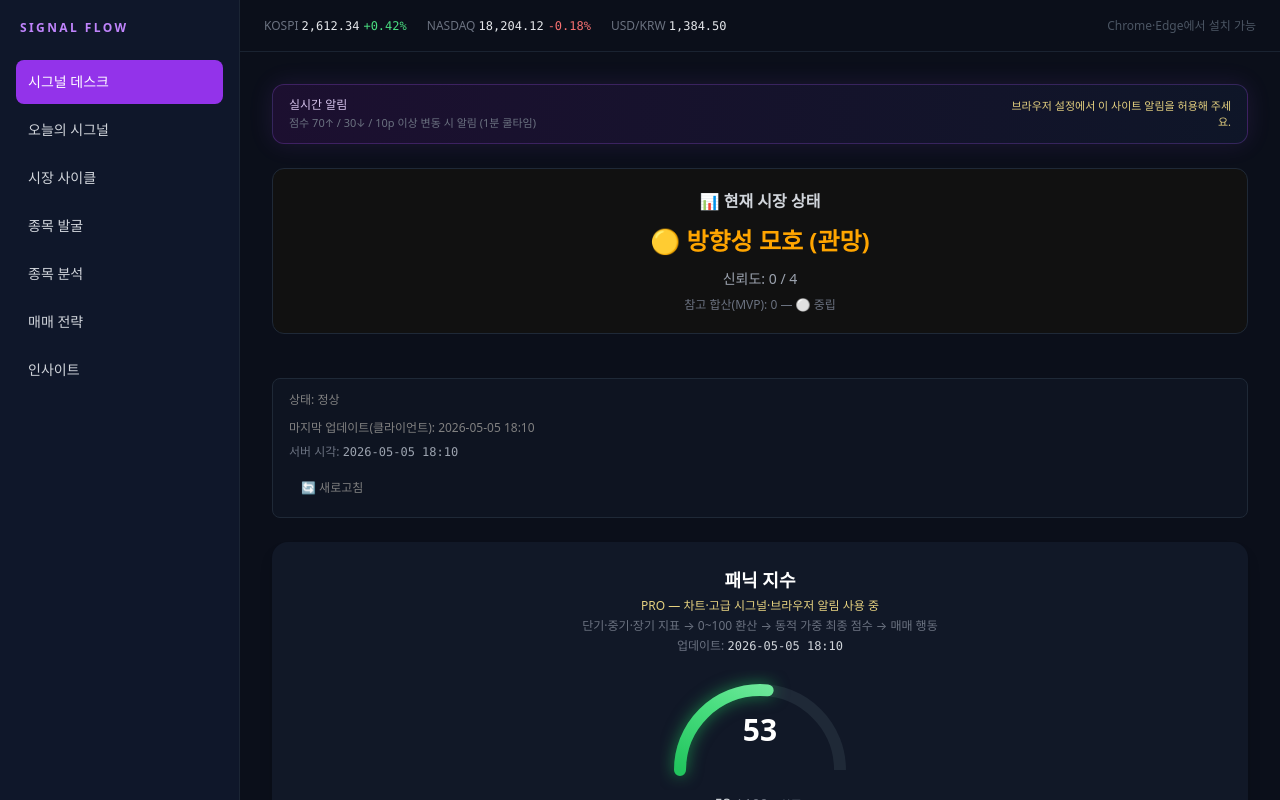
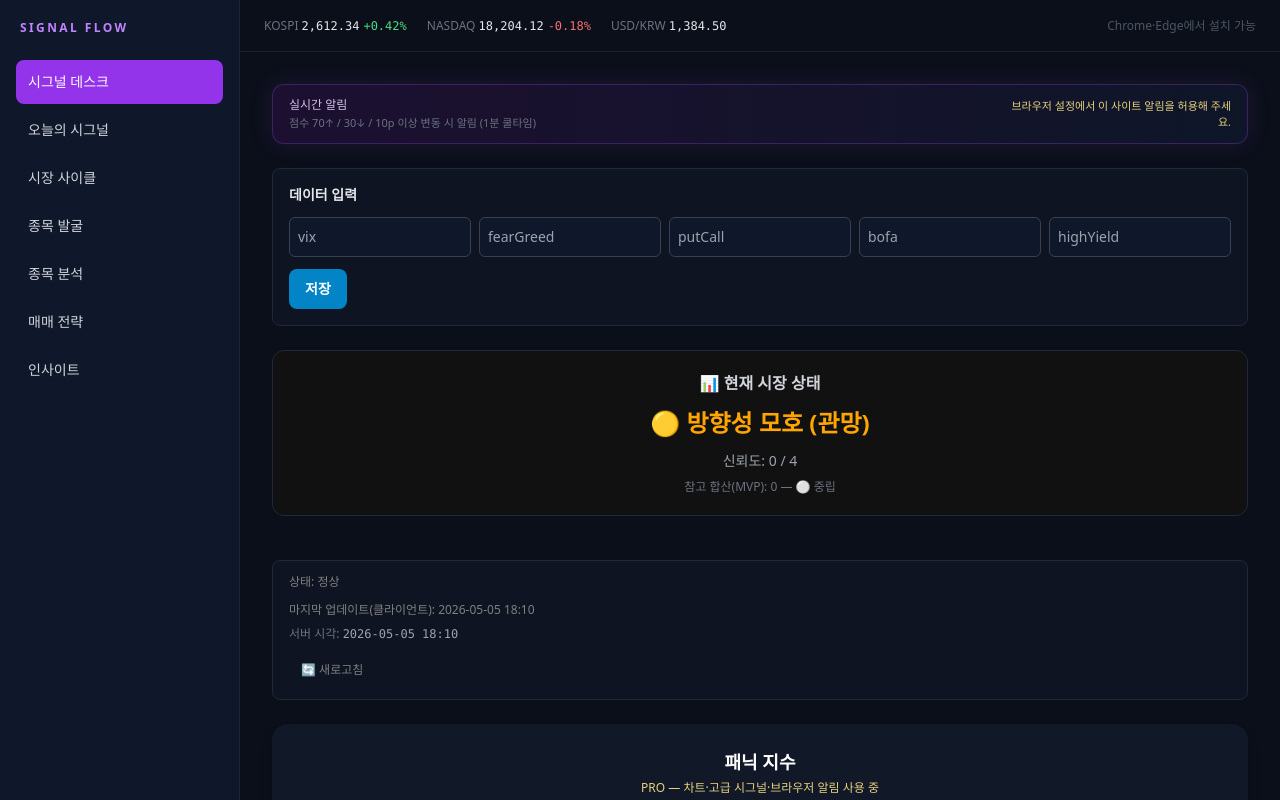
Before and after one commit to huskeyland22-maker/yds-web, a React (Vite) app in the folder vite-project/: page / in a window 1280 px wide. Shown: the top 800 px of the page. Built offline with nearby package versions, Linux system fonts and the light colour scheme.

Commit message:
feat: add manual panic data input API and UI
Co-authored-by: Cursor <cursoragent@cursor.com>

```diff
--- a/vite-project/src/components/SignalDashboard.jsx
+++ b/vite-project/src/components/SignalDashboard.jsx
@@ -3,6 +3,7 @@ import {
   fetchPanicDataJson,
   getPanicDataUrlForDisplay,
   listPanicDataUrlAttemptsForDisplay,
+  submitManualPanicData,
 } from "../config/api.js"
 import { usePanicNotifications } from "../hooks/usePanicNotifications.js"
 import {
@@ -66,6 +67,13 @@ export default function SignalDashboard() {
   /** STEP 0: 클라이언트에서 마지막으로 네트워크 응답을 받은 시각 */
   const [updatedAt, setUpdatedAt] = useState(null)
   const [history, setHistory] = useState(() => getHistory())
+  const [inputData, setInputData] = useState({
+    vix: "",
+    fearGreed: "",
+    putCall: "",
+    bofa: "",
+    highYield: "",
+  })
   const [notifyEnabled, setNotifyEnabled] = useState(() =>
     typeof window !== "undefined" ? readNotifyOn() : false,
   )
@@ -167,6 +175,24 @@ export default function SignalDashboard() {
     setLoading(true)
     setRetryKey((k) => k + 1)
   }, [])
+
+  const submitData = useCallback(async () => {
+    try {
+      const saved = await submitManualPanicData(inputData)
+      if (!saved) return
+      panicDataCache = saved
+      setData(saved)
+      setIsPro(true)
+      setLoadError(null)
+      setError(false)
+      setUpdatedAt(saved.updatedAt ?? new Date().toLocaleTimeString())
+      console.log("저장 완료", saved)
+    } catch (e) {
+      console.error("저장 실패", e)
+      setLoadError(e instanceof Error ? e.message : String(e))
+      setError(true)
+    }
+  }, [inputData])
 
   useEffect(() => {
     if (!data) return
@@ -300,6 +326,27 @@ export default function SignalDashboard() {
   return (
     <div className="flex flex-col gap-6">
       <PanicNotifyToolbar notifyEnabled={notifyEnabled} setNotifyEnabled={setNotifyEnabled} />
+      <div className="rounded-lg border border-gray-800 bg-[#111827]/60 px-4 py-4 text-left">
+        <h3 className="m-0 text-sm font-semibold text-gray-200">데이터 입력</h3>
+        <div className="mt-3 grid grid-cols-1 gap-2 sm:grid-cols-2 lg:grid-cols-5">
+          {Object.keys(inputData).map((key) => (
+            <input
+              key={key}
+              placeholder={key}
+              value={inputData[key]}
+              onChange={(e) => setInputData((prev) => ({ ...prev, [key]: e.target.value }))}
+              className="min-h-[40px] rounded-md border border-gray-700 bg-[#0f172a] px-2 py-1 text-sm text-gray-100 outline-none ring-0 focus:border-sky-500"
+            />
+          ))}
+        </div>
+        <button
+          type="button"
+          onClick={submitData}
+          className="mt-3 min-h-[40px] rounded-lg bg-sky-600 px-4 py-2 text-sm font-semibold text-white hover:bg-sky-500"
+        >
+          저장
+        </button>
+      </div>
       <div style={summaryCardStyle} className="border border-gray-800 px-4 py-4 sm:px-5 sm:py-5">
         <h2 className="m-0 text-base font-semibold text-gray-300">📊 현재 시장 상태</h2>
         <h1 className="m-0 mt-3 text-xl font-bold leading-tight sm:text-2xl" style={{ color: headlineSignal.color }}>
--- a/vite-project/src/config/api.js
+++ b/vite-project/src/config/api.js
@@ -9,6 +9,12 @@ const fetchPanicJsonInit = {
 
 export function getApiBase() {
   return ""
+}
+
+export function getManualApiBase() {
+  const raw = import.meta.env.VITE_API_BASE
+  if (typeof raw === "string" && raw.trim()) return raw.trim().replace(/\/+$/, "")
+  return "https://yds-web.onrender.com"
 }
 
 export function getPanicDataUrlForDisplay() {
@@ -84,3 +90,35 @@ export async function fetchOptimizeResult(options = {}) {
   if (!res.ok) throw new Error(`HTTP ${res.status}`)
   return res.json()
 }
+
+function toNumberOrNull(v) {
+  if (v == null || v === "") return null
+  const n = Number(v)
+  return Number.isFinite(n) ? n : null
+}
+
+function normalizeManualPayload(data) {
+  if (!data || typeof data !== "object") return data
+  return {
+    ...data,
+    vix: toNumberOrNull(data.vix),
+    fearGreed: toNumberOrNull(data.fearGreed),
+    putCall: toNumberOrNull(data.putCall),
+    bofa: toNumberOrNull(data.bofa),
+    highYield: toNumberOrNull(data.highYield),
+    accessTier: "pro",
+    updatedAt: data.updatedAt ?? new Date().toISOString().slice(0, 16).replace("T", " "),
+  }
+}
+
+export async function submitManualPanicData(inputData) {
+  const base = getManualApiBase()
+  const res = await fetch(`${base}/update`, {
+    method: "POST",
+    headers: { "Content-Type": "application/json", Accept: "application/json" },
+    body: JSON.stringify(inputData),
+  })
+  if (!res.ok) throw new Error(`HTTP ${res.status}`)
+  const out = await res.json()
+  return normalizeManualPayload(out?.data)
+}
```
Also changed, not shown: 1 other file (tests, documents, lock files or other folders).
